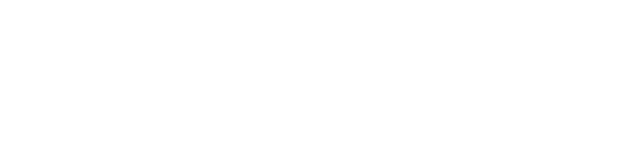
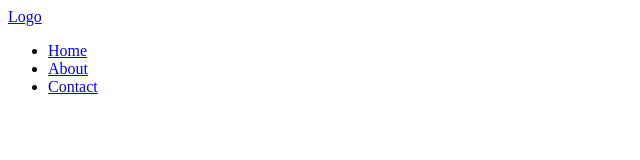
Before and after one commit to shohjahon-asqarov/git-repeta, a plain HTML site: page index.html in a window 1280 px wide. Shown: the whole page, without its empty margins (0-640 px from the left). Drawn offline with Linux system fonts and the light colour scheme.

Commit message:
add header

```diff
--- a/index.html
+++ b/index.html
@@ -6,6 +6,19 @@
     <title>Document</title>
 </head>
 <body>
-
+    <header>
+        <a href="#">Logo</a>
+        <ul>
+            <li>
+                <a href="#">Home</a>
+            </li>
+             <li>
+                <a href="#">About</a>
+            </li>
+             <li>
+                <a href="#">Contact</a>
+            </li>
+        </ul>
+    </header>
 </body>
 </html>
```
